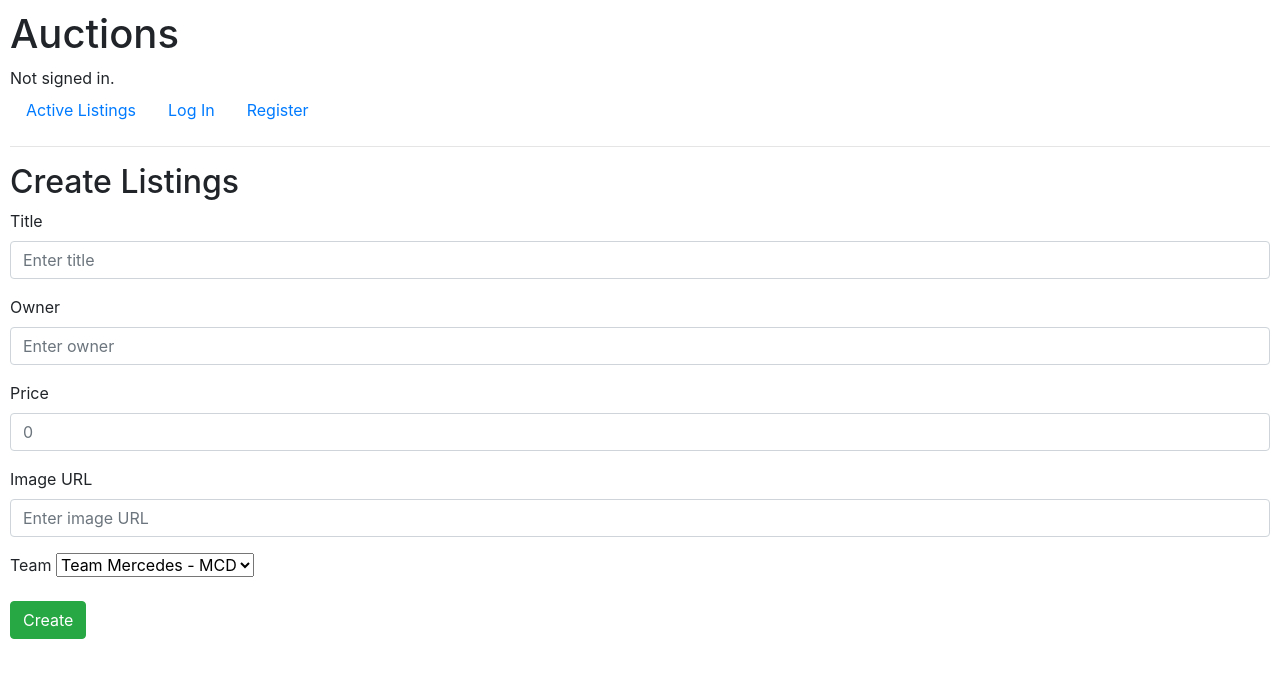
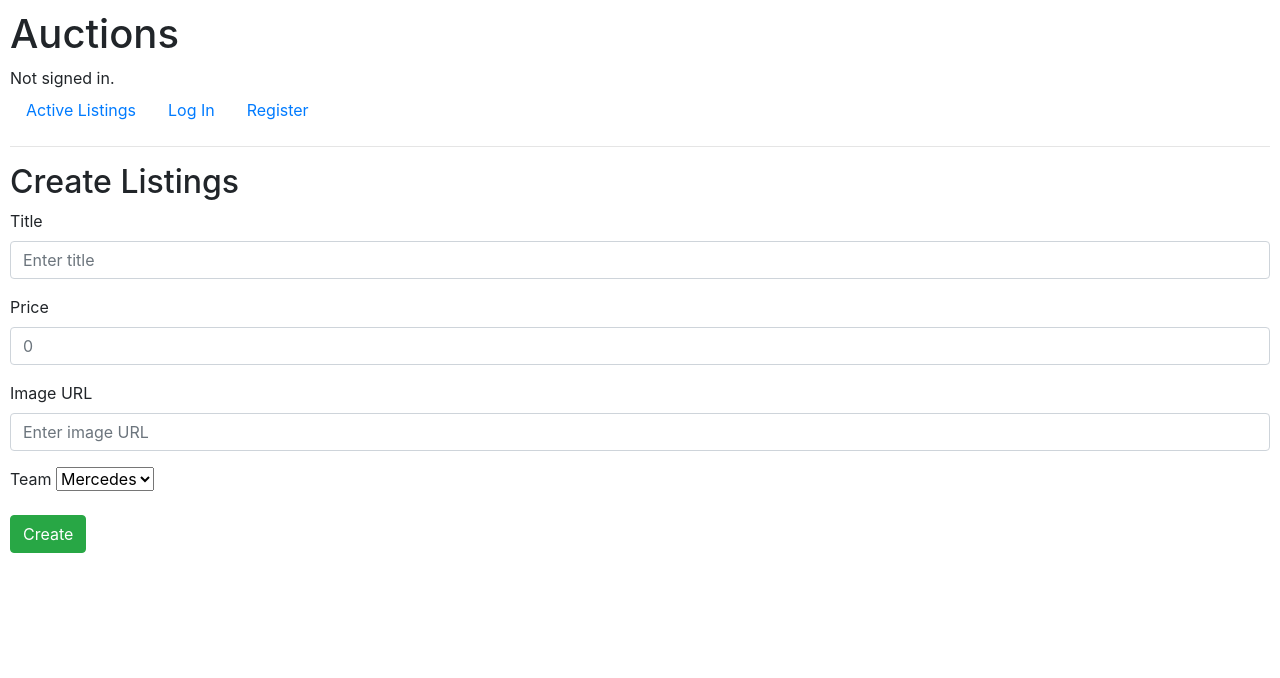
Before and after one commit to brianle66/webprogramming, a Django app: page /createlisting in a window 1280 px wide. Shown: the top 678 px of the page. Run offline with Django 3.2, Linux system fonts and the light colour scheme; data comes from the database, SQL or seed files in the repository; both versions use the stored data as it was after the commit; some libraries are stand-ins or nearby versions.

Commit message:
29022024

```diff
--- a/project2/commerce/auctions/models.py
+++ b/project2/commerce/auctions/models.py
@@ -9,7 +9,7 @@ class Team(models.Model):
     teamName = models.CharField(max_length = 64)
     teamCode = models.CharField(max_length = 3)
     def __str__(self) -> str:
-        return f'Team {self.teamName} - {self.teamCode}'
+        return f'{self.teamName}'
 
 class Listing(models.Model):
     title = models.CharField(max_length = 64)
--- a/project2/commerce/auctions/templates/auctions/create.html
+++ b/project2/commerce/auctions/templates/auctions/create.html
@@ -8,17 +8,15 @@
             <label for="title">Title</label>
             <input type="text" name='title' class="form-control" id="title" placeholder="Enter title">
         </div>
-        <div class="form-group">
-            <label for="owner">Owner</label>
-            <input type="text" name='owner' class="form-control" id="owner" placeholder="Enter owner">
-        </div>
+
         <div class="form-group">
             <label for="price">Price</label>
             <input type="number" name='price' class="form-control" id="price" placeholder="0">
         </div>
+
         <div class="form-group">
-            <label for="imageurl">Image URL</label>
-            <input type="imageurl" name='imageurl' class="form-control" id="imageurl" placeholder="Enter image URL">
+            <label for="imgURL">Image URL</label>
+            <input type="text" name='imgURL' class="form-control" id="imageurl" placeholder="Enter image URL">
         </div>
 
         <div class="form-group">
--- a/project2/commerce/auctions/views.py
+++ b/project2/commerce/auctions/views.py
@@ -4,7 +4,7 @@ from django.http import HttpResponse, HttpResponseRedirect
 from django.shortcuts import render
 from django.urls import reverse
 
-from .models import User, Team
+from .models import User, Team, Listing
 
 
 def index(request):
@@ -16,6 +16,22 @@ def createlisting(request):
         return render(request, 'auctions/create.html', {
             'team':allTeam
         })
+    else:
+        title = request.POST['title']
+        price = request.POST['price']
+        imgURL = request.POST['imgURL']
+        currentUser = request.user
+        team = Team.objects.get(teamName = request.POST['team'])
+        new_listing = Listing(
+            title = title,
+            owner = currentUser,
+            price = price,
+            imgURL = imgURL,
+            team = team
+        )
+        new_listing.save()
+        return HttpResponseRedirect(reverse(index))
+
 
 def login_view(request):
     if request.method == "POST":
```
Also changed, not shown: project2/commerce/db.sqlite3.
